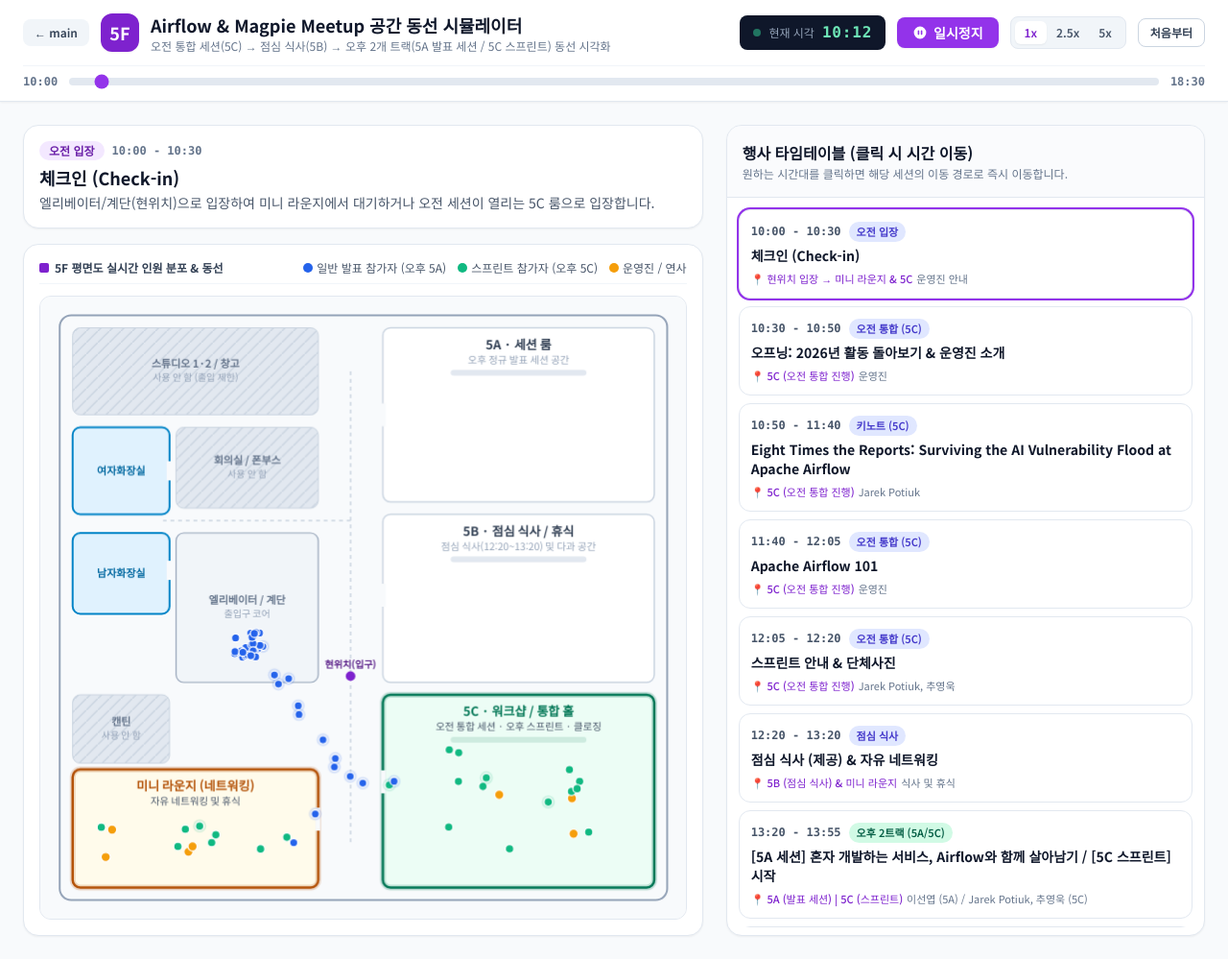
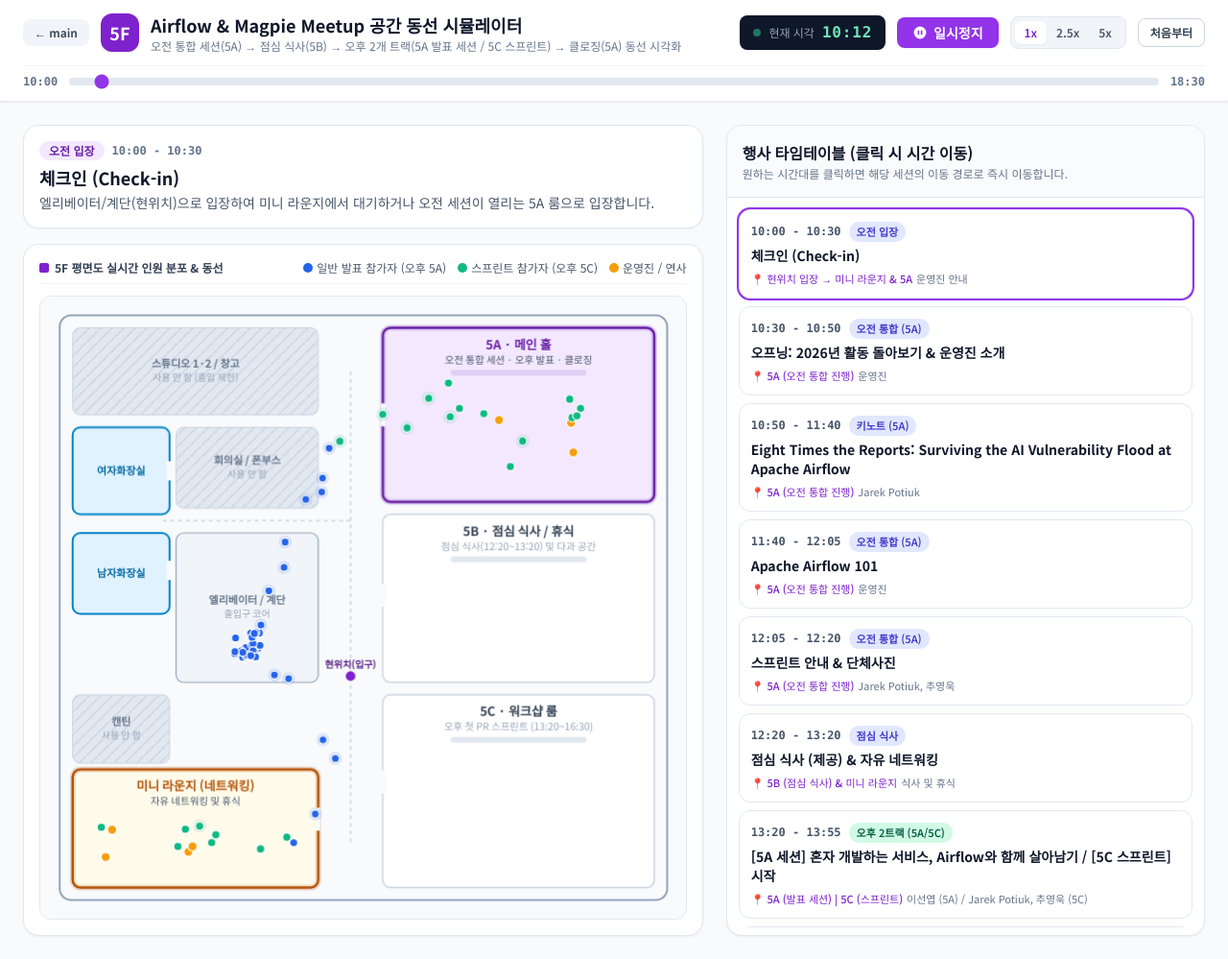
Before and after one commit to AirflowKorea/event-announce, a plain HTML site: page flow.html in a window 1280 px wide. Shown: the whole page at 96% size. Drawn offline with nearby package versions, Linux system fonts and the light colour scheme.

Commit message:
오전 세션·클로징 장소를 5C에서 5A로 수정

```diff
--- a/flow.html
+++ b/flow.html
@@ -57,7 +57,7 @@
                         Airflow & Magpie Meetup 공간 동선 시뮬레이터
                     </h1>
                     <p class="text-xs text-slate-500">
-                        오전 통합 세션(5C) → 점심 식사(5B) → 오후 2개 트랙(5A 발표 세션 / 5C 스프린트) 동선 시각화
+                        오전 통합 세션(5A) → 점심 식사(5B) → 오후 2개 트랙(5A 발표 세션 / 5C 스프린트) → 클로징(5A) 동선 시각화
                     </p>
                 </div>
             </div>
@@ -139,7 +139,7 @@
                         체크인 (Check-in)
                     </h2>
                     <p id="currentSessionDesc" class="text-xs sm:text-sm text-slate-600 mt-0.5">
-                        엘리베이터/계단(현위치)으로 입장하여 미니 라운지 및 5C 메인 룸으로 분산 대기합니다.
+                        엘리베이터/계단(현위치)으로 입장하여 미니 라운지 및 5A 메인 룸으로 분산 대기합니다.
                     </p>
                 </div>
             </div>
@@ -200,10 +200,10 @@
          * ============================================================================
          * 1. 행사 일정 및 공간 동선 데이터 정의 (타임테이블 & 5F 안내도 기반)
          * ============================================================================
-         * - 오전 전체 세션: 5C
+         * - 오전 전체 세션: 5A
          * - 점심 식사: 5B 및 미니 라운지
-         * - 오후 2개 트랙: 발표 세션은 5C / 스프린트는 5A
-         * - 클로징 통합: 5C
+         * - 오후 2개 트랙: 발표 세션은 5A / 스프린트는 5C
+         * - 클로징 통합: 5A
          */
         const TOTAL_ATTENDEES = 75; // 총 참가자 수 (일반 46, 스프린트 22, 운영진/연사 7)
 
@@ -216,9 +216,9 @@
                 timeText: '10:00 - 10:30',
                 phase: '오전 입장',
                 title: '체크인 (Check-in)',
-                roomLabel: '현위치 입장 → 미니 라운지 & 5C',
+                roomLabel: '현위치 입장 → 미니 라운지 & 5A',
                 speaker: '운영진 안내',
-                desc: '엘리베이터/계단(현위치)으로 입장하여 미니 라운지에서 대기하거나 오전 세션이 열리는 5C 룸으로 입장합니다.',
+                desc: '엘리베이터/계단(현위치)으로 입장하여 미니 라운지에서 대기하거나 오전 세션이 열리는 5A 룸으로 입장합니다.',
                 isSplitTrack: false
             },
             {
@@ -226,11 +226,11 @@
                 startMin: 630, // 10:30
                 endMin: 650,   // 10:50
                 timeText: '10:30 - 10:50',
-                phase: '오전 통합 (5C)',
+                phase: '오전 통합 (5A)',
                 title: '오프닝: 2026년 활동 돌아보기 & 운영진 소개',
-                roomLabel: '5C (오전 통합 진행)',
+                roomLabel: '5A (오전 통합 진행)',
                 speaker: '운영진',
-                desc: '오전 프로그램은 5C 룸에서 전부 진행됩니다. 모든 참가자가 5C에 모여 오프닝을 시작합니다.',
+                desc: '오전 프로그램은 5A 룸에서 전부 진행됩니다. 모든 참가자가 5A에 모여 오프닝을 시작합니다.',
                 isSplitTrack: false
             },
             {
@@ -238,11 +238,11 @@
                 startMin: 650, // 10:50
                 endMin: 700,   // 11:40
                 timeText: '10:50 - 11:40',
-                phase: '키노트 (5C)',
+                phase: '키노트 (5A)',
                 title: 'Eight Times the Reports: Surviving the AI Vulnerability Flood at Apache Airflow',
-                roomLabel: '5C (오전 통합 진행)',
+                roomLabel: '5A (오전 통합 진행)',
                 speaker: 'Jarek Potiuk',
-                desc: '8배 늘어난 리포트: Apache Airflow, AI 취약점 홍수에서 살아남기 (전원 5C 수강)',
+                desc: '8배 늘어난 리포트: Apache Airflow, AI 취약점 홍수에서 살아남기 (전원 5A 수강)',
                 isSplitTrack: false
             },
             {
@@ -250,11 +250,11 @@
                 startMin: 700, // 11:40
                 endMin: 725,   // 12:05
                 timeText: '11:40 - 12:05',
-                phase: '오전 통합 (5C)',
+                phase: '오전 통합 (5A)',
                 title: 'Apache Airflow 101',
-                roomLabel: '5C (오전 통합 진행)',
+                roomLabel: '5A (오전 통합 진행)',
                 speaker: '운영진',
-                desc: 'Airflow 핵심 개념 및 입문 세션 (전원 5C에서 수강)',
+                desc: 'Airflow 핵심 개념 및 입문 세션 (전원 5A에서 수강)',
                 isSplitTrack: false
             },
             {
@@ -262,9 +262,9 @@
                 startMin: 725, // 12:05
                 endMin: 740,   // 12:20
                 timeText: '12:05 - 12:20',
-                phase: '오전 통합 (5C)',
+                phase: '오전 통합 (5A)',
                 title: '스프린트 안내 & 단체사진',
-                roomLabel: '5C (오전 통합 진행)',
+                roomLabel: '5A (오전 통합 진행)',
                 speaker: 'Jarek Potiuk, 추영욱',
                 desc: '오후 5C에서 진행될 스프린트 안내 및 전체 참가자 단체사진 촬영',
                 isSplitTrack: false
@@ -278,7 +278,7 @@
                 title: '점심 식사 (제공) & 자유 네트워킹',
                 roomLabel: '5B (점심 식사) & 미니 라운지',
                 speaker: '식사 및 휴식',
-                desc: '참가자들이 5C에서 나와 5B(점심 식사)와 미니 라운지로 이동해 식사하고, 남/여 화장실을 이용합니다.',
+                desc: '참가자들이 5A에서 나와 5B(점심 식사)와 미니 라운지로 이동해 식사하고, 남/여 화장실을 이용합니다.',
                 isSplitTrack: false
             },
             {
@@ -358,11 +358,11 @@
                 startMin: 990,  // 16:30
                 endMin: 1020, // 17:00
                 timeText: '16:30 - 17:00',
-                phase: '클로징 통합 (5C)',
+                phase: '클로징 통합 (5A)',
                 title: '라이트닝 토크 & 클로징 (스프린트 결과 공유 포함)',
-                roomLabel: '5C (전체 재집결)',
+                roomLabel: '5A (전체 재집결)',
                 speaker: '운영진 & 스프린트 참가자',
-                desc: '5A에 있던 발표 세션 청중 전원이 5C로 이동하여 합류하고, 라이트닝 토크와 스프린트 성과를 공유합니다.',
+                desc: '5C에 있던 스프린트 참가자 전원이 5A로 이동하여 합류하고, 라이트닝 토크와 스프린트 성과를 공유합니다.',
                 isSplitTrack: false
             },
             {
@@ -372,9 +372,9 @@
                 timeText: '18:00 - 21:30',
                 phase: '네트워킹 디너',
                 title: '컨퍼런스 디너 (외부 이동)',
-                roomLabel: '5C → 중앙 복도 → 엘리베이터/계단 퇴장',
+                roomLabel: '5A → 중앙 복도 → 엘리베이터/계단 퇴장',
                 speaker: '연사, 참가자, 운영진 전원',
-                desc: '행사 종료 후 5C에서 나와 중앙 복도를 거쳐 엘리베이터/계단(출입구)을 통해 외부 네트워킹 디너 장소로 이동합니다.',
+                desc: '행사 종료 후 5A에서 나와 중앙 복도를 거쳐 엘리베이터/계단(출입구)을 통해 외부 네트워킹 디너 장소로 이동합니다.',
                 isSplitTrack: false
             }
         ];
@@ -386,9 +386,9 @@
          */
         const ZONES = {
             // 우측 3개 메인 공간
-            room5A: { x: 0.53, y: 0.05, w: 0.42, h: 0.28, label: '5A 세션 (오후 발표)', sub: '오후 정규 발표 세션 (Track 1)', color: '#6b21a8', bg: '#f3e8ff' },
+            room5A: { x: 0.53, y: 0.05, w: 0.42, h: 0.28, label: '5A 메인 홀 (오전통합·오후발표·클로징)', sub: '오전 전체 진행 · 오후 발표 세션 · 클로징', color: '#6b21a8', bg: '#f3e8ff' },
             room5B: { x: 0.53, y: 0.35, w: 0.42, h: 0.27, label: '5B 점심 식사', sub: '식사 및 휴식 (Lunch & Dining)', color: '#0369a1', bg: '#e0f2fe' },
-            room5C: { x: 0.53, y: 0.64, w: 0.42, h: 0.31, label: '5C 워크샵 (오전통합·오후스프린트)', sub: '오전 전체 진행 · 오후 스프린트 · 클로징', color: '#047857', bg: '#ecfdf5' },
+            room5C: { x: 0.53, y: 0.64, w: 0.42, h: 0.31, label: '5C 워크샵 (오후 스프린트)', sub: '오후 첫 PR 스프린트', color: '#047857', bg: '#ecfdf5' },
 
             // 좌측 공간들
             studioUnused: { x: 0.05, y: 0.05, w: 0.38, h: 0.14, label: '스튜디오 1·2 / 창고', sub: '사용 안 함 (출입 제한)', unused: true },
@@ -579,8 +579,8 @@
         for (let i = 0; i < TOTAL_ATTENDEES; i++) {
             let role = 'general';
             if (i < 7) role = 'staff';           // 7명 운영진/연사
-            else if (i < 29) role = 'sprint';    // 22명 스프린트 참가자 (오후 5A)
-            else role = 'general';               // 46명 일반 세션 참가자 (오후 5C)
+            else if (i < 29) role = 'sprint';    // 22명 스프린트 참가자 (오후 5C)
+            else role = 'general';               // 46명 일반 세션 참가자 (오후 5A)
             attendees.push(new Attendee(i, role));
         }
 
@@ -608,7 +608,7 @@
                 // 남/여 화장실 균등 배정 헬퍼 (짝수/홀수로 정확히 50:50 분배)
                 const restroomTarget = (idx % 2 === 0) ? 'womenRestroom' : 'menRestroom';
 
-                // 1. 체크인 (10:00 ~ 10:30): 순차적으로 입장하여 라운지, 5C, 일부 화장실에 분산
+                // 1. 체크인 (10:00 ~ 10:30): 순차적으로 입장하여 라운지, 5A, 일부 화장실에 분산
                 if (session.id === 'checkin') {
                     const elapsed = mins - session.startMin;
                     if (elapsed < p.enteredDelay && !forceInstant) {
@@ -617,17 +617,17 @@
                         // 4명(남2, 여2)은 입장 후 화장실 방문
                         p.setDestination(restroomTarget, forceInstant);
                     } else {
-                        // 미니 라운지 네트워킹 및 5C 메인 룸 착석
-                        const dest = (idx % 5 < 2) ? 'lounge' : 'room5C';
+                        // 미니 라운지 네트워킹 및 5A 메인 룸 착석
+                        const dest = (idx % 5 < 2) ? 'lounge' : 'room5A';
                         p.setDestination(dest, forceInstant);
                     }
                 }
-                // 2. 오전 통합 세션 (10:30 ~ 12:20): 전원 5C에서 진행
+                // 2. 오전 통합 세션 (10:30 ~ 12:20): 전원 5A에서 진행
                 else if (['opening', 'keynote', 'airflow101', 'sprint_intro'].includes(session.id)) {
                     if (p.role === 'staff' && idx === 0) {
                         p.setDestination('lounge', forceInstant);
                     } else {
-                        p.setDestination('room5C', forceInstant);
+                        p.setDestination('room5A', forceInstant);
                     }
                 }
                 // 3. 점심 시간 (12:20 ~ 13:20): 5B(점심 식사), 미니 라운지, 남/여 화장실 골고루 이동
@@ -669,15 +669,15 @@
                         p.setDestination('lounge', forceInstant);
                     }
                 }
-                // 6. 라이트닝 토크 & 클로징 (16:30 ~ 17:00): 5A와 5C 인원 전체가 5C로 재집결
+                // 6. 라이트닝 토크 & 클로징 (16:30 ~ 17:00): 5A와 5C 인원 전체가 5A로 재집결
                 else if (session.id === 'closing') {
-                    p.setDestination('room5C', forceInstant);
+                    p.setDestination('room5A', forceInstant);
                 }
-                // 7. 컨퍼런스 디너 (17:00 이후): 5C에서 나와 복도를 거쳐 엘리베이터/계단 외부로 이동
+                // 7. 컨퍼런스 디너 (17:00 이후): 5A에서 나와 복도를 거쳐 엘리베이터/계단 외부로 이동
                 else if (session.id === 'dinner') {
                     const elapsed = mins - session.startMin;
                     if (elapsed < (idx / TOTAL_ATTENDEES) * 18 && !forceInstant) {
-                        p.setDestination('room5C', forceInstant);
+                        p.setDestination('room5A', forceInstant);
                     } else {
                         p.setDestination('outside', forceInstant);
                     }
@@ -778,9 +778,9 @@
 
                 // 현재 세션에서 활성화된 방인지 확인
                 let isActiveRoom = false;
-                if (key === 'room5C' && (['checkin', 'opening', 'keynote', 'airflow101', 'sprint_intro', 'closing'].includes(session.id) || session.isSplitTrack)) {
+                if (key === 'room5A' && (['checkin', 'opening', 'keynote', 'airflow101', 'sprint_intro', 'closing'].includes(session.id) || (session.isSplitTrack && session.id !== 'break'))) {
                     isActiveRoom = true;
-                } else if (key === 'room5A' && (session.isSplitTrack && session.id !== 'break')) {
+                } else if (key === 'room5C' && session.isSplitTrack) {
                     isActiveRoom = true;
                 } else if (key === 'room5B' && ['lunch', 'break'].includes(session.id)) {
                     isActiveRoom = true;
@@ -855,8 +855,19 @@
                     let dynamicLabel = z.label;
                     let dynamicSub = z.sub;
                     if (key === 'room5A') {
-                        dynamicLabel = (session.isSplitTrack && session.id !== 'break') ? '5A · 오후 발표 세션 (진행 중)' : '5A · 세션 룸';
-                        dynamicSub = (session.isSplitTrack && session.id !== 'break') ? '오후 정규 발표 세션 (세션 2~6)' : '오후 정규 발표 세션 공간';
+                        if (['opening', 'keynote', 'airflow101', 'sprint_intro'].includes(session.id)) {
+                            dynamicLabel = '5A · 오전 통합 세션 (진행 중)';
+                            dynamicSub = '오전 전 프로그램 통합 진행';
+                        } else if (session.isSplitTrack && session.id !== 'break') {
+                            dynamicLabel = '5A · 오후 발표 세션 (진행 중)';
+                            dynamicSub = '오후 정규 발표 세션 (세션 2~6)';
+                        } else if (session.id === 'closing') {
+                            dynamicLabel = '5A · 통합 클로징 & 라이트닝 토크';
+                            dynamicSub = '전원 재집결 · 스프린트 결과 공유';
+                        } else {
+                            dynamicLabel = '5A · 메인 홀';
+                            dynamicSub = '오전 통합 세션 · 오후 발표 · 클로징';
+                        }
                     } else if (key === 'room5B') {
                         if (session.id === 'lunch') {
                             dynamicLabel = '5B · 점심 식사 (Lunch)';
@@ -866,18 +877,12 @@
                             dynamicSub = '점심 식사(12:20~13:20) 및 다과 공간';
                         }
                     } else if (key === 'room5C') {
-                        if (['opening', 'keynote', 'airflow101', 'sprint_intro'].includes(session.id)) {
-                            dynamicLabel = '5C · 오전 통합 세션 (진행 중)';
-                            dynamicSub = '오전 전 프로그램 통합 진행';
-                        } else if (session.isSplitTrack) {
+                        if (session.isSplitTrack) {
                             dynamicLabel = '5C · 오후 스프린트 (진행 중)';
                             dynamicSub = 'Airflow & Magpie 첫 PR 스프린트';
-                        } else if (session.id === 'closing') {
-                            dynamicLabel = '5C · 통합 클로징 & 라이트닝 토크';
-                            dynamicSub = '전원 재집결 · 스프린트 결과 공유';
                         } else {
-                            dynamicLabel = '5C · 워크샵 / 통합 홀';
-                            dynamicSub = '오전 통합 세션 · 오후 스프린트 · 클로징';
+                            dynamicLabel = '5C · 워크샵 룸';
+                            dynamicSub = '오후 첫 PR 스프린트 (13:20~16:30)';
                         }
                     }
 
```
Also changed, not shown: index.html (+7 -7 lines), roles/floor.html (+4 -4 lines), roles/stage.html (+4 -4 lines).
